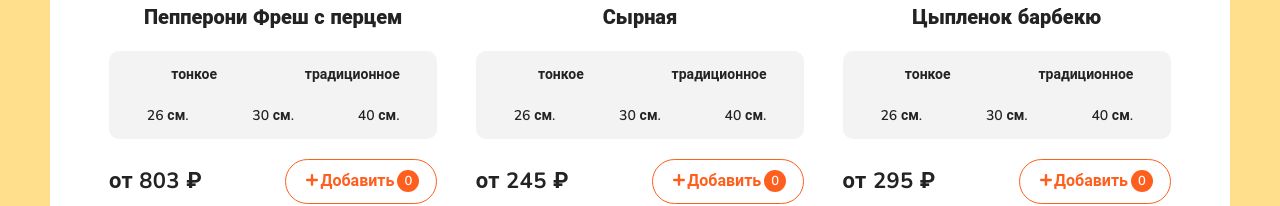
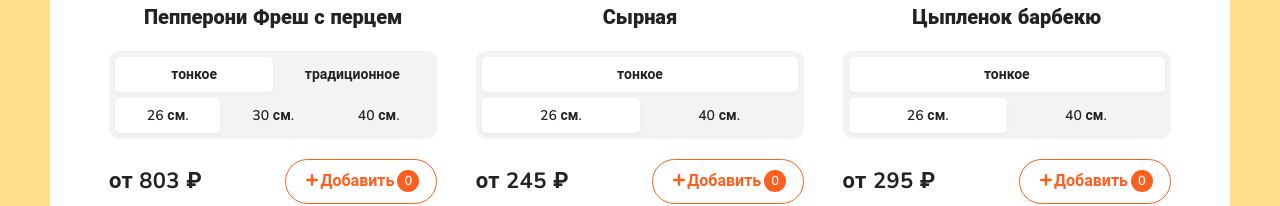
Before and after one commit to ViGoS12/pizza-shop, a React (Create React App) app: page / in a window 1280 px wide. Shown: the part 570-776 px from the top of the page. Built offline with nearby package versions, Linux system fonts and the light colour scheme.

Commit message:
Added reading of properties, style changes when clicked

```diff
--- a/src/App.js
+++ b/src/App.js
@@ -19,11 +19,7 @@ function App() {
           <h2 className='content__title'>Все пиццы</h2>
           <div className='content__items'>
             {pizzas.map((obj) => (
-              <PizzaBlock
-                title={obj.title}
-                price={obj.price}
-                imageUrl={obj.imageUrl}
-              />
+              <PizzaBlock {...obj} />
             ))}
           </div>
         </div>
--- a/src/components/PizzaBlock.jsx
+++ b/src/components/PizzaBlock.jsx
@@ -4,12 +4,20 @@ export default function PizzaBlock({
   title = 'defaultPizza',
   price = 'free',
   imageUrl,
+  sizes,
+  types,
   ...props
 }) {
-  const [pizzaCount, setPizzaCount] = useState(0)
+  const typeNames = ['тонкое', 'традиционное']
 
-  const addPizzaCount = () => {
-    setPizzaCount(pizzaCount + 1)
+  const [activeType, setActiveType] = useState(0)
+  const [activeSize, setActiveSize] = useState(0)
+
+  const onClickType = (index) => {
+    setActiveType(index)
+  }
+  const onClickSize = (index) => {
+    setActiveSize(index)
   }
 
   return (
@@ -18,20 +26,28 @@ export default function PizzaBlock({
       <h4 className='pizza-block__title'>{title}</h4>
       <div className='pizza-block__selector'>
         <ul>
-          <li>тонкое</li>
-          <li>традиционное</li>
+          {/* [0,1] */}
+          {types.map((typeId) => (
+            <li
+              onClick={() => onClickType(typeId)}
+              className={activeType === typeId ? 'active' : ''}>
+              {typeNames[typeId]}{' '}
+            </li>
+          ))}
         </ul>
         <ul>
-          <li>26 см.</li>
-          <li>30 см.</li>
-          <li>40 см.</li>
+          {sizes.map((size, i) => (
+            <li
+              onClick={() => onClickSize(i)}
+              className={activeSize === i ? 'active' : ''}>
+              {size} см.
+            </li>
+          ))}
         </ul>
       </div>
       <div className='pizza-block__bottom'>
         <div className='pizza-block__price'>от {price} ₽</div>
-        <button
-          onClick={addPizzaCount}
-          className='button button--outline button--add'>
+        <button className='button button--outline button--add'>
           <svg
             width='12'
             height='12'
@@ -44,7 +60,7 @@ export default function PizzaBlock({
             />
           </svg>
           <span>Добавить</span>
-          <i>{pizzaCount}</i>
+          <i>{0}</i>
         </button>
       </div>
     </div>
--- a/src/components/categories/Categories.jsx
+++ b/src/components/categories/Categories.jsx
@@ -21,7 +21,7 @@ export default function Categories() {
       <ul>
         {categories.map((value, i) => (
           <li
-            onClick={(value) => onClickCategory(i)}
+            onClick={() => onClickCategory(i)}
             className={activeIndex === i ? 'active' : ''}>
             {value}
           </li>
```
